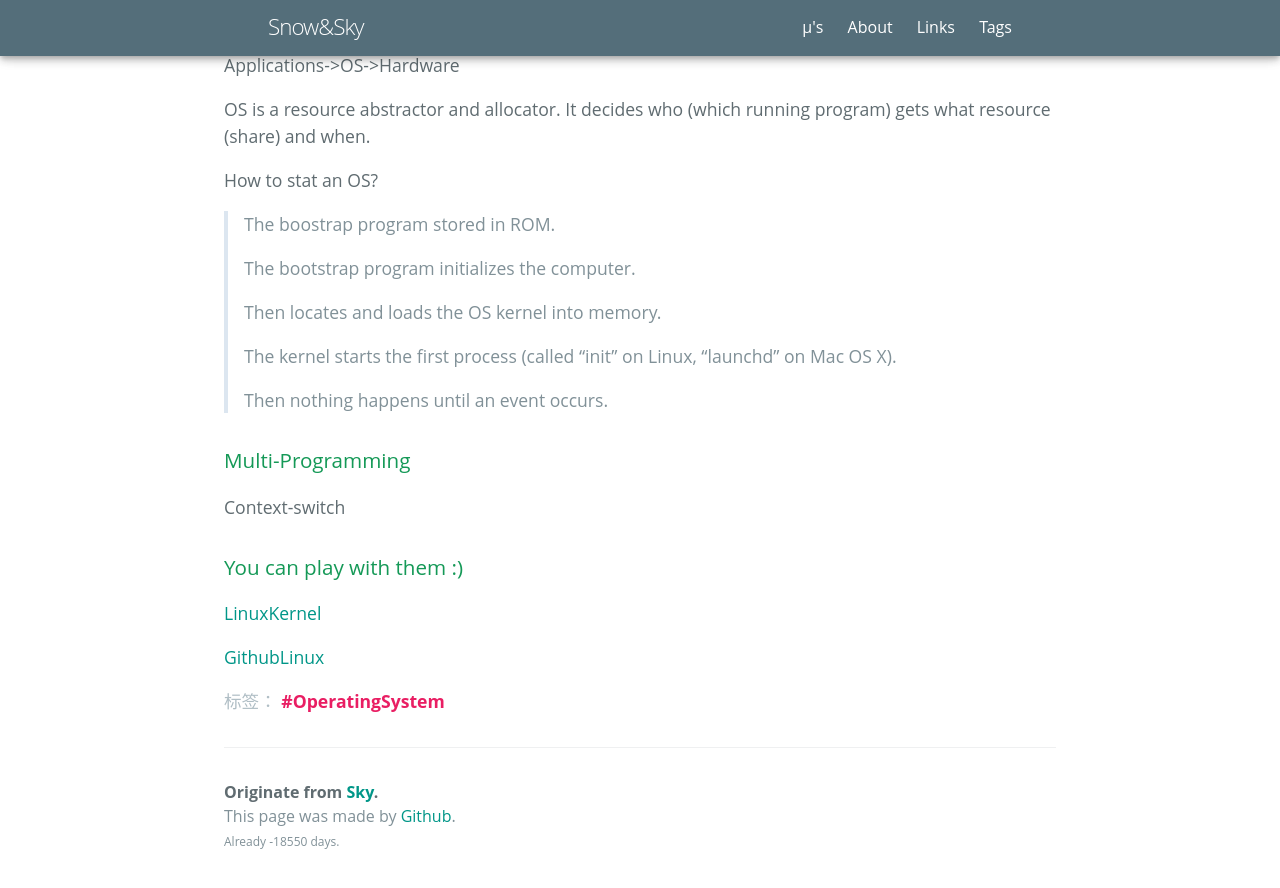
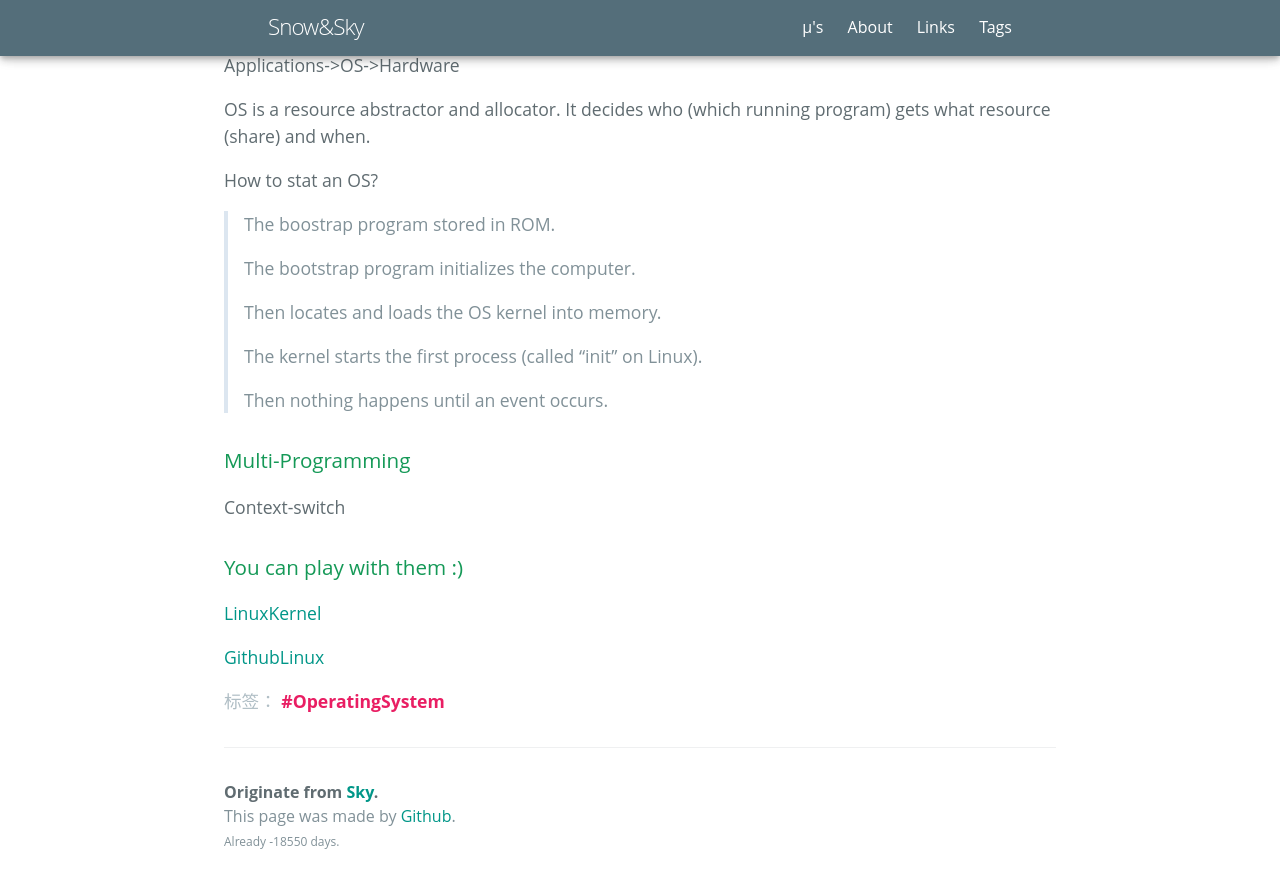
Before and after one commit to NishikinoSky/NishikinoSky.github.io, a Jekyll site: the page built from _posts/2020-10-16-Operating-System.md, in a window 1280 px wide and 900 px high, scrolled down 1461 px. Shown: the top 888 px of the window. Built offline with Jekyll 4.4.1, drawn with Linux system fonts in a browser that asks for light colours; some web fonts are replaced.

Commit message:
Update 2020-10-16-Operating-System.md

```diff
--- a/_posts/2020-10-16-Operating-System.md
+++ b/_posts/2020-10-16-Operating-System.md
@@ -47,7 +47,7 @@ How to stat an OS?
 >
 > Then locates and loads the OS kernel into memory.
 >
-> The kernel starts the first process (called “init” on Linux, “launchd” on Mac OS X).
+> The kernel starts the first process (called “init” on Linux).
 >
 > Then nothing happens until an event occurs.
 
```
